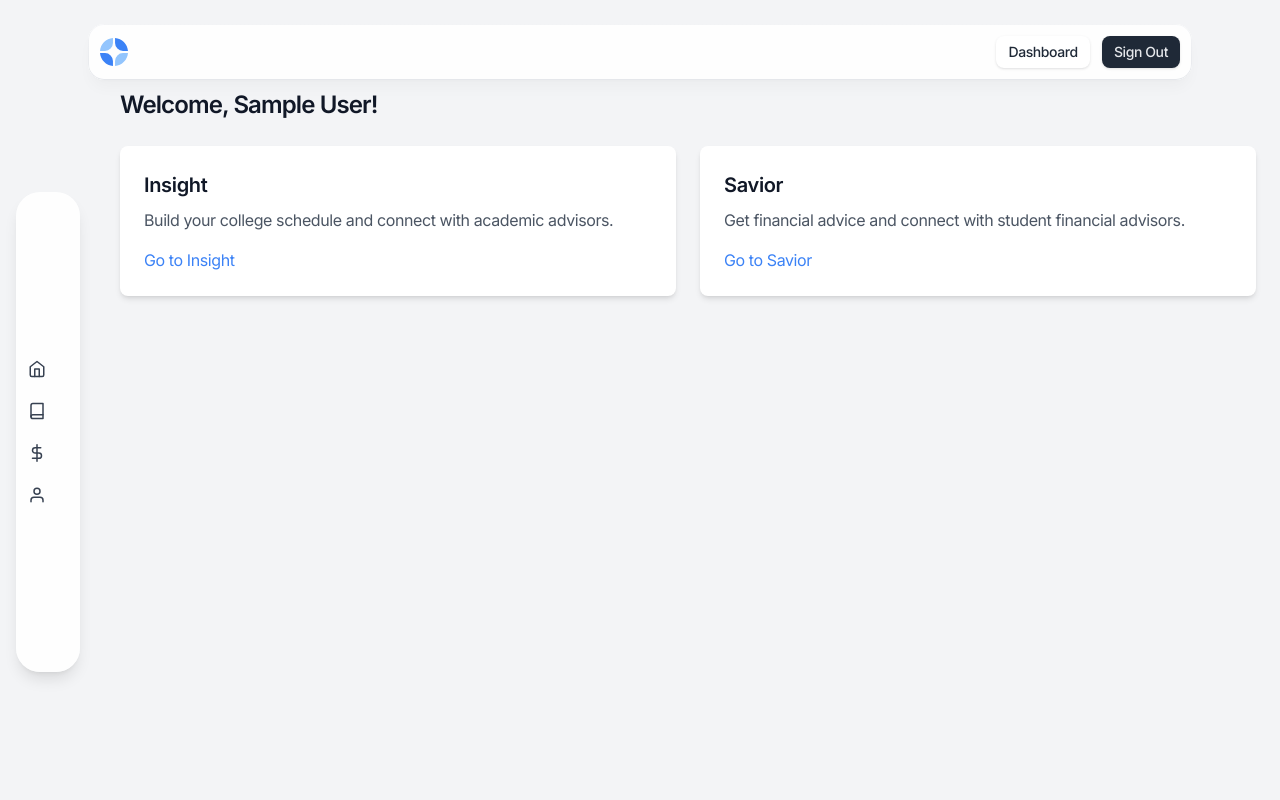
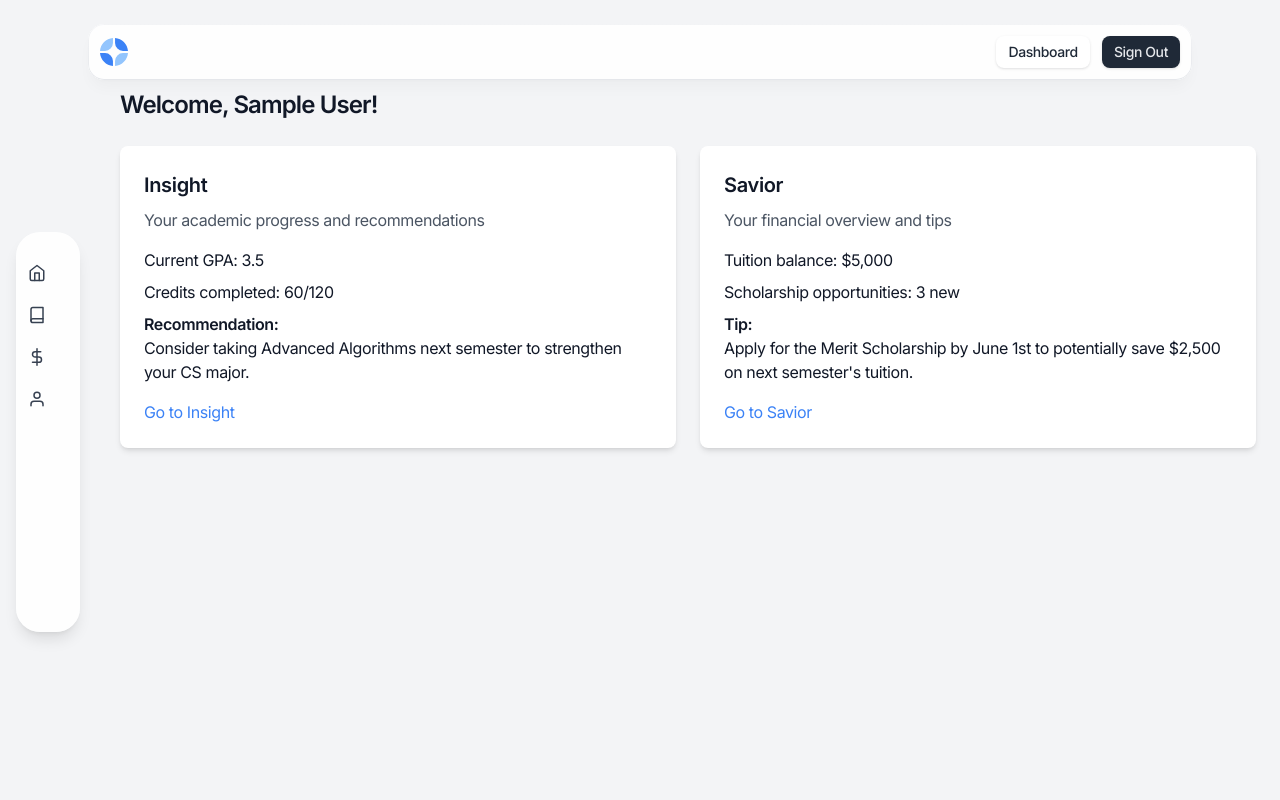
Before and after one commit to AnthonyCampos1234/Avisari, a Next.js app: page /dashboard in a window 1280 px wide. Shown: the top 800 px of the page. Built offline with nearby package versions, Linux system fonts and the light colour scheme; no server answers; sample sign-in values are in the browser's storage.

Commit message:
more to tab bar

```diff
--- a/app/(default)/dashboard/page.tsx
+++ b/app/(default)/dashboard/page.tsx
@@ -14,11 +14,11 @@ export default function Dashboard() {
     }
 
     return (
-        <div className="flex h-screen bg-gray-100 pt-16"> {/* Added pt-16 here */}
+        <div className="flex h-screen bg-gray-100 pt-16">
             {/* Sidebar */}
             <div className="p-4 flex items-center">
                 <div
-                    className={`bg-white/90 backdrop-blur-sm rounded-3xl shadow-lg transition-all duration-500 ease-in-out h-[60vh] flex flex-col justify-center ${sidebarExpanded ? 'w-48' : 'w-16'}`}
+                    className={`bg-white/90 backdrop-blur-sm rounded-3xl shadow-lg transition-all duration-500 ease-in-out h-[50vh] flex flex-col justify-start py-6 ${sidebarExpanded ? 'w-48' : 'w-16'}`}
                     onMouseEnter={() => setSidebarExpanded(true)}
                     onMouseLeave={() => setSidebarExpanded(false)}
                 >
@@ -30,14 +30,21 @@ export default function Dashboard() {
             </div>
 
             {/* Main content */}
-            <div className="flex-1 flex flex-col overflow-hidden">
-                <main className="flex-1 overflow-x-hidden overflow-y-auto bg-gray-100 p-6">
+            <div className="flex-1 overflow-x-hidden overflow-y-auto bg-gray-100 p-6">
                 <h1 className="text-2xl font-semibold mb-6">Welcome, {session?.user?.name}!</h1>
                 <div className="grid gap-6 md:grid-cols-2">
                     {/* Insight Section */}
                     <DashboardCard
                         title="Insight"
-                            description="Build your college schedule and connect with academic advisors."
+                        description="Your academic progress and recommendations"
+                        content={
+                            <>
+                                <p className="mb-2">Current GPA: 3.5</p>
+                                <p className="mb-2">Credits completed: 60/120</p>
+                                <p className="font-semibold">Recommendation:</p>
+                                <p>Consider taking Advanced Algorithms next semester to strengthen your CS major.</p>
+                            </>
+                        }
                         linkText="Go to Insight"
                         linkHref="/dashboard/insight"
                     />
@@ -45,12 +52,19 @@ export default function Dashboard() {
                     {/* Savior Section */}
                     <DashboardCard
                         title="Savior"
-                            description="Get financial advice and connect with student financial advisors."
+                        description="Your financial overview and tips"
+                        content={
+                            <>
+                                <p className="mb-2">Tuition balance: $5,000</p>
+                                <p className="mb-2">Scholarship opportunities: 3 new</p>
+                                <p className="font-semibold">Tip:</p>
+                                <p>Apply for the Merit Scholarship by June 1st to potentially save $2,500 on next semester's tuition.</p>
+                            </>
+                        }
                         linkText="Go to Savior"
                         linkHref="/dashboard/savior"
                     />
                 </div>
-                </main>
             </div>
         </div>
     );
@@ -58,16 +72,17 @@ export default function Dashboard() {
 
 function SidebarLink({ icon, title, href, expanded }: { icon: React.ReactNode; title: string; href: string; expanded: boolean }) {
     return (
-        <Link href={href} className="flex items-center px-3 py-2 my-1 text-gray-700 hover:bg-gray-200 rounded-lg transition-colors duration-200">
+        <Link href={href} className="flex items-center px-3 py-2 mb-2 text-gray-700 hover:bg-gray-200 rounded-lg transition-colors duration-200">
             <span className="text-lg">{icon}</span>
             {expanded && <span className="ml-3 text-sm">{title}</span>}
         </Link>
     );
 }
 
-function DashboardCard({ title, description, linkText, linkHref }: {
+function DashboardCard({ title, description, content, linkText, linkHref }: {
     title: string;
     description: string;
+    content: React.ReactNode;
     linkText: string;
     linkHref: string;
 }) {
@@ -75,6 +90,7 @@ function DashboardCard({ title, description, linkText, linkHref }: {
         <div className="rounded-lg bg-white p-6 shadow-md">
             <h2 className="mb-2 text-xl font-semibold">{title}</h2>
             <p className="mb-4 text-gray-600">{description}</p>
+            <div className="mb-4">{content}</div>
             <Link href={linkHref} className="text-blue-500 hover:underline">
                 {linkText}
             </Link>
```
Lines whose indentation alone changed are shown as unchanged.
